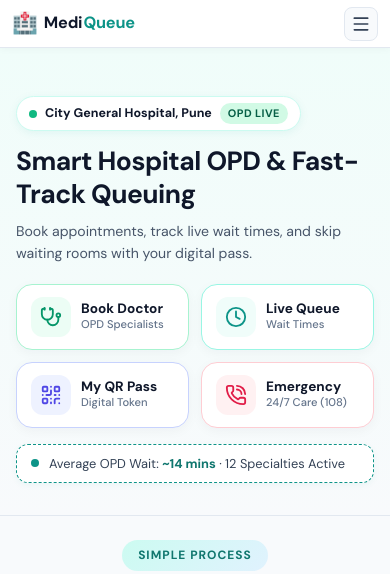
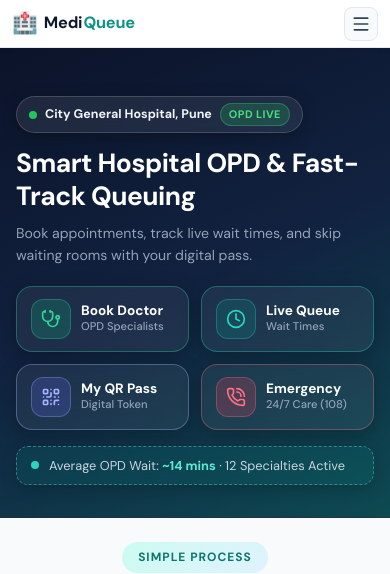
Before and after one commit to Dhasashok/mediqueue, a React (Create React App) app in the folder mediqueue/frontend/: page / in a window 390 px wide. Shown: the top 574 px of the page. Built offline with nearby package versions, Linux system fonts and the light colour scheme; no server answers.

Commit message:
feat(mobile-ui): apply deep navy and frosted glass healthcare palette to mobile quick matrix

```diff
--- a/mediqueue/frontend/src/pages/Home.css
+++ b/mediqueue/frontend/src/pages/Home.css
@@ -358,18 +358,18 @@
   }
 
   .hero-v2 {
-    background: linear-gradient(180deg, #f0fdfa 0%, #f8fafc 100%) !important;
+    background: linear-gradient(155deg, #0b1329 0%, #112240 50%, #0d4a52 100%) !important;
     min-height: auto !important;
     border-radius: 0 !important;
     box-shadow: none !important;
-    border-bottom: 1px solid #e2e8f0 !important;
+    border-bottom: 1px solid rgba(255, 255, 255, 0.1) !important;
   }
   .hero-blob {
     display: none !important;
   }
   .hero-v2-inner {
     padding-top: 20px !important;
-    padding-bottom: 22px !important;
+    padding-bottom: 24px !important;
     text-align: left !important;
   }
 
@@ -378,9 +378,11 @@
     display: inline-flex !important;
     align-items: center !important;
     gap: 8px !important;
-    background: #ffffff !important;
-    border: 1px solid #ccfbf1 !important;
-    box-shadow: 0 2px 8px rgba(13, 148, 136, 0.08) !important;
+    background: rgba(255, 255, 255, 0.08) !important;
+    backdrop-filter: blur(12px) !important;
+    -webkit-backdrop-filter: blur(12px) !important;
+    border: 1px solid rgba(255, 255, 255, 0.16) !important;
+    box-shadow: 0 4px 16px rgba(0, 0, 0, 0.25) !important;
     padding: 6px 12px !important;
     border-radius: 999px !important;
     margin-bottom: 14px !important;
@@ -390,19 +392,20 @@
     width: 8px !important;
     height: 8px !important;
     border-radius: 50% !important;
-    background: #10b981 !important;
-    box-shadow: 0 0 0 0 rgba(16, 185, 129, 0.4) !important;
+    background: #22c55e !important;
+    box-shadow: 0 0 0 0 rgba(34, 197, 94, 0.5) !important;
     animation: pulse-green 2s infinite !important;
     flex-shrink: 0 !important;
   }
   .m-hosp-name {
     font-size: 0.78rem !important;
     font-weight: 700 !important;
-    color: #0f172a !important;
+    color: #f1f5f9 !important;
   }
   .m-opd-badge {
-    background: #d1fae5 !important;
-    color: #065f46 !important;
+    background: rgba(34, 197, 94, 0.2) !important;
+    color: #4ade80 !important;
+    border: 1px solid rgba(74, 222, 128, 0.3) !important;
     font-size: 0.68rem !important;
     font-weight: 800 !important;
     padding: 2px 8px !important;
@@ -415,7 +418,7 @@
   .m-hero-title {
     font-size: 1.65rem !important;
     font-weight: 800 !important;
-    color: #0f172a !important;
+    color: #ffffff !important;
     line-height: 1.25 !important;
     letter-spacing: -0.02em !important;
     margin-bottom: 10px !important;
@@ -424,7 +427,7 @@
   .m-hero-sub {
     font-size: 0.88rem !important;
     line-height: 1.5 !important;
-    color: #475569 !important;
+    color: #94a3b8 !important;
     margin-bottom: 20px !important;
     text-align: left !important;
   }
@@ -441,31 +444,33 @@
     display: flex !important;
     align-items: center !important;
     gap: 10px !important;
-    background: #ffffff !important;
-    border: 1px solid #e2e8f0 !important;
+    background: rgba(255, 255, 255, 0.06) !important;
+    backdrop-filter: blur(16px) !important;
+    -webkit-backdrop-filter: blur(16px) !important;
+    border: 1px solid rgba(255, 255, 255, 0.12) !important;
     border-radius: 16px !important;
     padding: 12px 14px !important;
     text-decoration: none !important;
-    box-shadow: 0 3px 12px rgba(15, 23, 42, 0.04) !important;
-    transition: transform 0.15s ease, box-shadow 0.15s ease !important;
+    box-shadow: 0 4px 18px rgba(0, 0, 0, 0.25) !important;
+    transition: transform 0.15s ease, background 0.15s ease !important;
     -webkit-tap-highlight-color: transparent !important;
     box-sizing: border-box !important;
   }
   .m-quick-card:active {
     transform: scale(0.97) !important;
-    background: #f8fafc !important;
+    background: rgba(255, 255, 255, 0.12) !important;
   }
   .m-qc-primary {
-    border-color: #a7f3d0 !important;
+    border-color: rgba(52, 211, 153, 0.35) !important;
   }
   .m-qc-teal {
-    border-color: #99f6e4 !important;
+    border-color: rgba(45, 212, 191, 0.35) !important;
   }
   .m-qc-indigo {
-    border-color: #c7d2fe !important;
+    border-color: rgba(165, 180, 252, 0.35) !important;
   }
   .m-qc-rose {
-    border-color: #fecdd3 !important;
+    border-color: rgba(251, 113, 133, 0.35) !important;
   }
   .m-qc-icon-wrap {
     width: 40px !important;
@@ -476,6 +481,26 @@
     justify-content: center !important;
     flex-shrink: 0 !important;
   }
+  .m-qci-emerald {
+    background: rgba(16, 185, 129, 0.22) !important;
+    color: #34d399 !important;
+    border: 1px solid rgba(52, 211, 153, 0.3) !important;
+  }
+  .m-qci-teal {
+    background: rgba(13, 148, 136, 0.22) !important;
+    color: #2dd4bf !important;
+    border: 1px solid rgba(45, 212, 191, 0.3) !important;
+  }
+  .m-qci-indigo {
+    background: rgba(99, 102, 241, 0.22) !important;
+    color: #a5b4fc !important;
+    border: 1px solid rgba(165, 180, 252, 0.3) !important;
+  }
+  .m-qci-rose {
+    background: rgba(244, 63, 94, 0.22) !important;
+    color: #fb7185 !important;
+    border: 1px solid rgba(251, 113, 133, 0.3) !important;
+  }
   .m-qc-text {
     display: flex !important;
     flex-direction: column !important;
@@ -485,13 +510,13 @@
   .m-qc-title {
     font-size: 0.85rem !important;
     font-weight: 750 !important;
-    color: #0f172a !important;
+    color: #ffffff !important;
     line-height: 1.2 !important;
     white-space: nowrap !important;
   }
   .m-qc-sub {
     font-size: 0.70rem !important;
-    color: #64748b !important;
+    color: #94a3b8 !important;
     font-weight: 500 !important;
     line-height: 1.3 !important;
     white-space: nowrap !important;
@@ -502,11 +527,13 @@
     display: flex !important;
     align-items: center !important;
     gap: 10px !important;
-    background: #ffffff !important;
-    border: 1px dashed #0d9488 !important;
+    background: rgba(13, 148, 136, 0.15) !important;
+    backdrop-filter: blur(10px) !important;
+    -webkit-backdrop-filter: blur(10px) !important;
+    border: 1px dashed rgba(94, 234, 212, 0.4) !important;
     border-radius: 12px !important;
     padding: 10px 14px !important;
-    box-shadow: 0 2px 6px rgba(13, 148, 136, 0.06) !important;
+    box-shadow: 0 4px 16px rgba(0, 0, 0, 0.18) !important;
     width: 100% !important;
     box-sizing: border-box !important;
   }
@@ -514,18 +541,18 @@
     width: 8px !important;
     height: 8px !important;
     border-radius: 50% !important;
-    background: #0d9488 !important;
-    box-shadow: 0 0 0 0 rgba(13, 148, 136, 0.4) !important;
+    background: #2dd4bf !important;
+    box-shadow: 0 0 0 0 rgba(45, 212, 191, 0.5) !important;
     animation: pulse-green 2s infinite !important;
     flex-shrink: 0 !important;
   }
   .m-ticker-text {
-    color: #334155 !important;
+    color: #cbd5e1 !important;
     font-size: 0.80rem !important;
     line-height: 1.35 !important;
   }
   .m-ticker-text strong {
-    color: #0f766e !important;
+    color: #5eead4 !important;
     font-weight: 750 !important;
   }
 
--- a/mediqueue/frontend/src/pages/Home.js
+++ b/mediqueue/frontend/src/pages/Home.js
@@ -147,8 +147,8 @@ const Home = () => {
               {/* 4-Up Quick Access Matrix */}
               <div className="m-quick-grid">
                 <Link to="/find-hospital" className="m-quick-card m-qc-primary">
-                  <div className="m-qc-icon-wrap" style={{ background: '#ecfdf5', color: '#059669' }}>
-                    <Stethoscope size={22} />
+                  <div className="m-qc-icon-wrap m-qci-emerald">
+                    <Stethoscope size={20} />
                   </div>
                   <div className="m-qc-text">
                     <span className="m-qc-title">Book Doctor</span>
@@ -157,8 +157,8 @@ const Home = () => {
                 </Link>
 
                 <Link to="/my-queue" className="m-quick-card m-qc-teal">
-                  <div className="m-qc-icon-wrap" style={{ background: '#f0fdfa', color: '#0d9488' }}>
-                    <Clock size={22} />
+                  <div className="m-qc-icon-wrap m-qci-teal">
+                    <Clock size={20} />
                   </div>
                   <div className="m-qc-text">
                     <span className="m-qc-title">Live Queue</span>
@@ -167,8 +167,8 @@ const Home = () => {
                 </Link>
 
                 <Link to="/my-queue" className="m-quick-card m-qc-indigo">
-                  <div className="m-qc-icon-wrap" style={{ background: '#eef2ff', color: '#4f46e5' }}>
-                    <QrCode size={22} />
+                  <div className="m-qc-icon-wrap m-qci-indigo">
+                    <QrCode size={20} />
                   </div>
                   <div className="m-qc-text">
                     <span className="m-qc-title">My QR Pass</span>
@@ -177,8 +177,8 @@ const Home = () => {
                 </Link>
 
                 <a href="tel:108" className="m-quick-card m-qc-rose">
-                  <div className="m-qc-icon-wrap" style={{ background: '#fff1f2', color: '#e11d48' }}>
-                    <PhoneCall size={22} />
+                  <div className="m-qc-icon-wrap m-qci-rose">
+                    <PhoneCall size={20} />
                   </div>
                   <div className="m-qc-text">
                     <span className="m-qc-title">Emergency</span>
```
